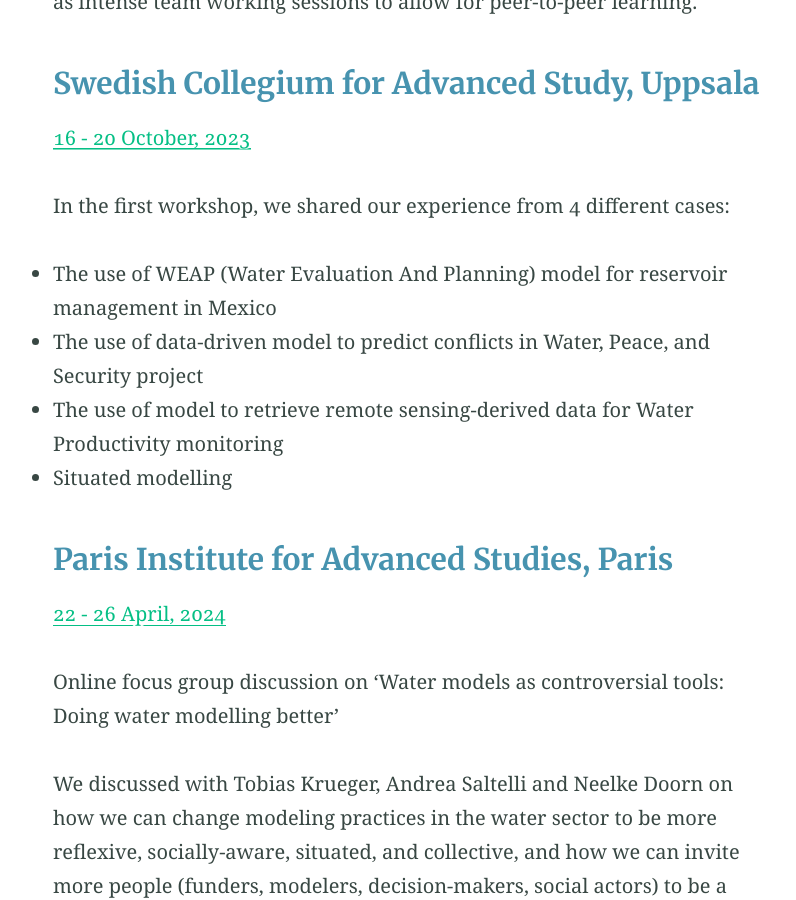
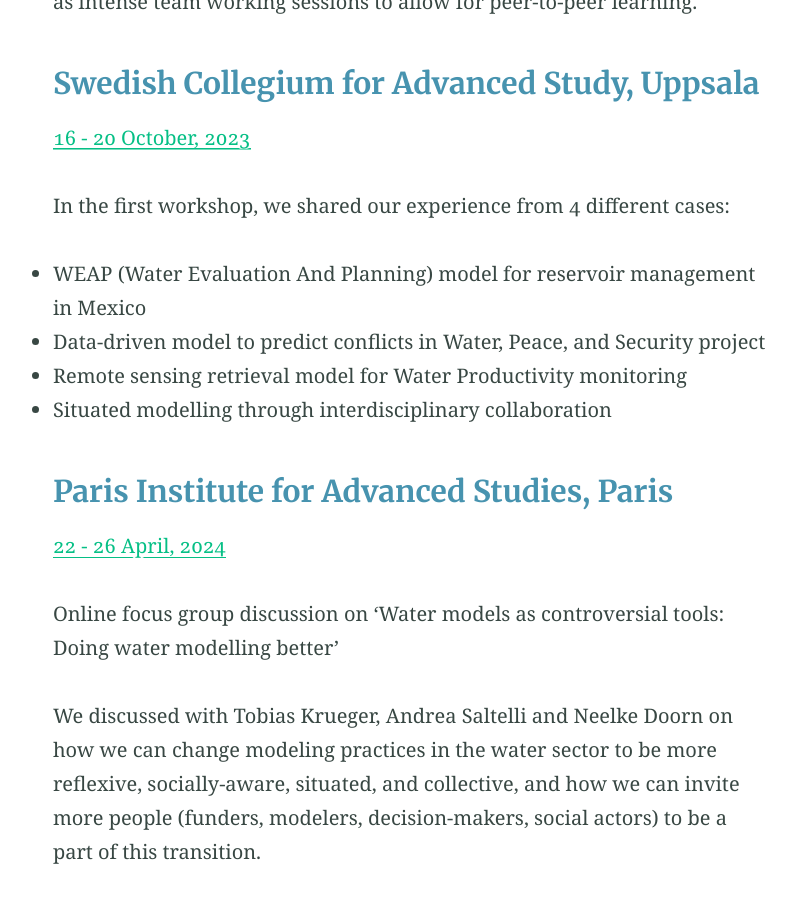
Before and after one commit to cat-water-models/cat-water-models.github.io, a Jekyll site: the page built from workshops.md, in a window 1280 px wide and 900 px high, scrolled down 629 px. Shown: the whole window, without its empty margins (230-1026 px from the left). Built offline with Jekyll 4.4.1, drawn with Linux system fonts in a browser that asks for light colours.

Commit message:
Update workshops.md

```diff
--- a/workshops.md
+++ b/workshops.md
@@ -13,10 +13,10 @@ We are working together through in-person workshops every six months over two ye
 [16 - 20 October, 2023](http://www.swedishcollegium.se/subfolders/News/2023/CAT%20group%20visit_231020.html)
 
 In the first workshop, we shared our experience from 4 different cases:
-- The use of WEAP (Water Evaluation And Planning) model for reservoir management in Mexico
-- The use of data-driven model to predict conflicts in Water, Peace, and Security project
-- The use of model to retrieve remote sensing-derived data for Water Productivity monitoring
-- Situated modelling
+- WEAP (Water Evaluation And Planning) model for reservoir management in Mexico
+- Data-driven model to predict conflicts in Water, Peace, and Security project
+- Remote sensing retrieval model for Water Productivity monitoring
+- Situated modelling through interdisciplinary collaboration
 
 ### Paris Institute for Advanced Studies, Paris
 
```
